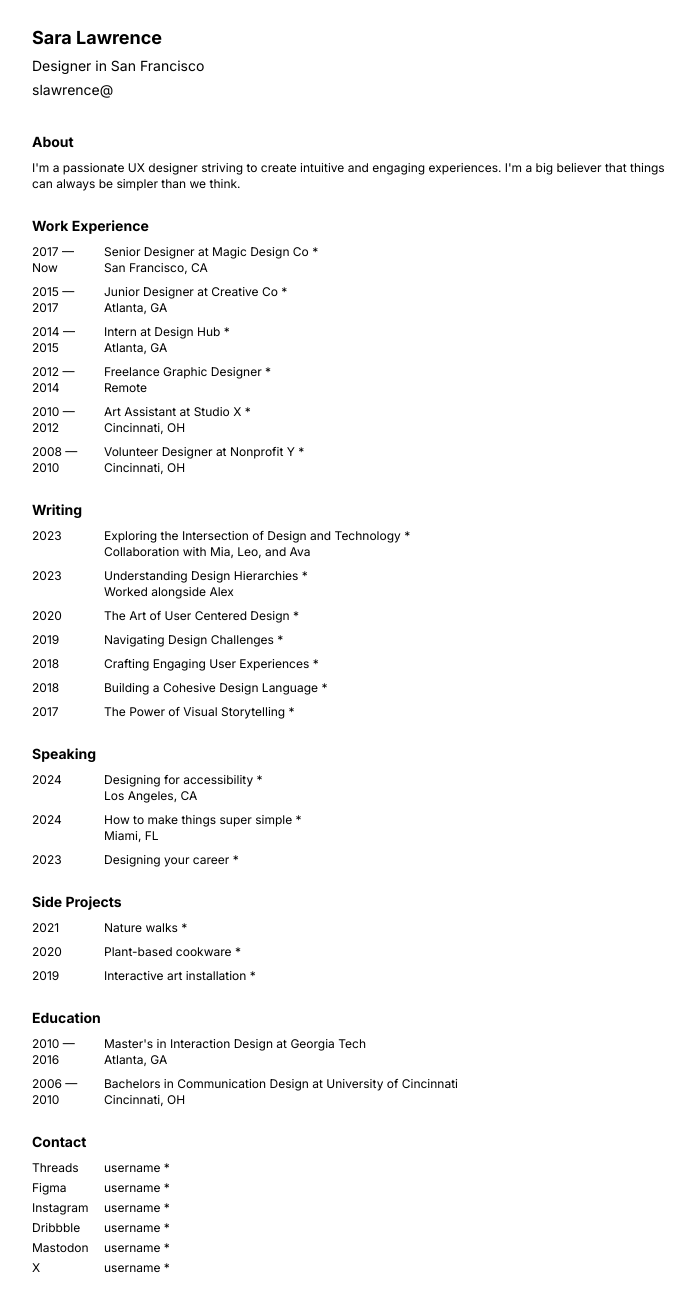
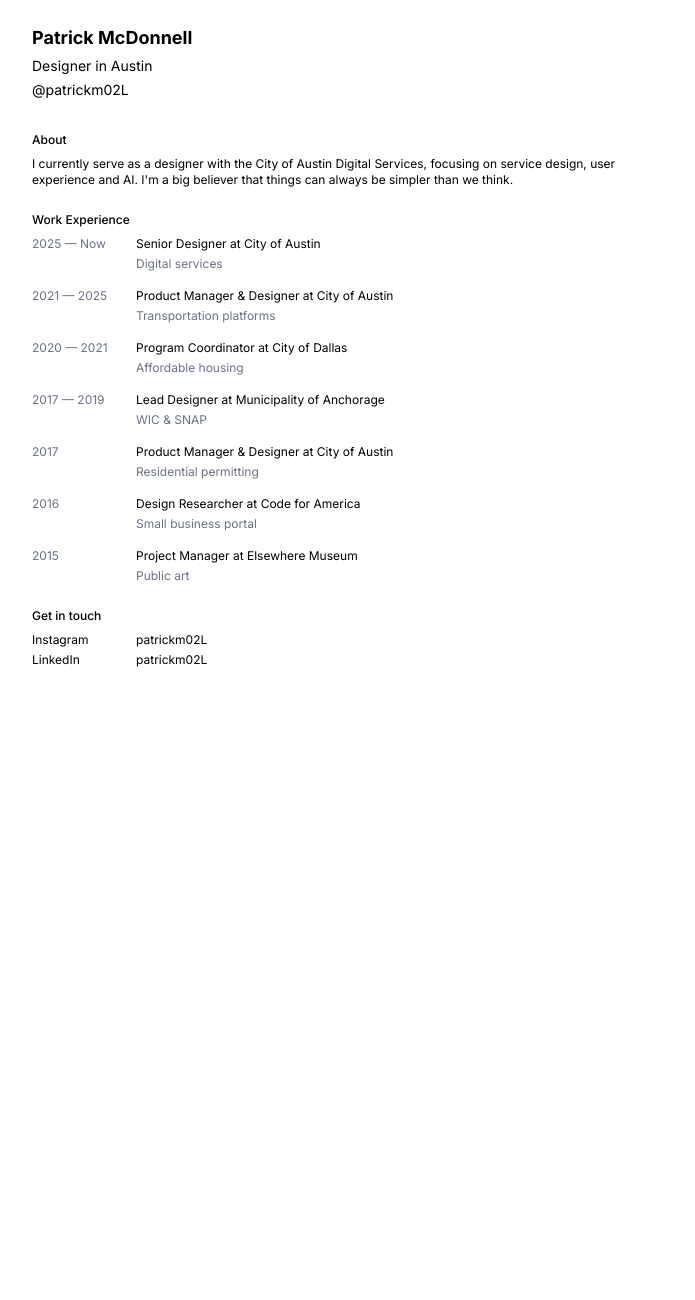
Before and after one commit to patrickm02L/resume, a Next.js app: page / in a window 1280 px wide. Shown: the whole page, without its empty margins (288-983 px from the left). After the commit the page ends 800 px from the top, so only its background shows below. Built offline with nearby package versions, Linux system fonts and the light colour scheme.

Commit message:
Update personal portfolio with new details for Patrick McDonnell. Changed title, header, and contact information. Revised work experience section to reflect current roles and responsibilities, enhancing the overall presentation of the portfolio.

```diff
--- a/src/app/layout.tsx
+++ b/src/app/layout.tsx
@@ -8,7 +8,7 @@ const inter = Inter({
 });
 
 export const metadata: Metadata = {
-  title: "Sara Lawrence - Designer",
+  title: "Patrick McDonnell - Designer",
   description: "Passionate UX designer striving to create intuitive and engaging experiences.",
 };
 
--- a/src/app/page.tsx
+++ b/src/app/page.tsx
@@ -4,248 +4,104 @@ export default function Home() {
       <div className="max-w-2xl mx-auto py-6 px-4">
         {/* Header Section */}
         <header className="mb-8">
-          <h1 className="text-lg font-bold text-black mb-1">Sara Lawrence</h1>
-          <p className="text-sm text-black mb-1">Designer in San Francisco</p>
-          <p className="text-sm text-black">slawrence@</p>
+          <h1 className="text-lg font-bold text-black mb-1">Patrick McDonnell</h1>
+          <p className="text-sm text-black mb-1">Designer in Austin</p>
+          <p className="text-sm text-black">@patrickm02L</p>
         </header>
 
         {/* About Section */}
         <section className="mb-6">
-          <h2 className="text-sm font-bold text-black mb-2">About</h2>
+          <h2 className="text-xs font-medium text-black mb-2">About</h2>
           <p className="text-xs text-black">
-            I'm a passionate UX designer striving to create intuitive and engaging experiences. I'm a
-            big believer that things can always be simpler than we think.
+            I currently serve as a designer with the City of Austin Digital Services, focusing on service design, user experience and AI. I'm a big believer that things can always be simpler than we think.
           </p>
         </section>
 
         {/* Work Experience Section */}
         <section className="mb-6">
-          <h2 className="text-sm font-bold text-black mb-2">Work Experience</h2>
+          <h2 className="text-xs font-medium text-black mb-2">Work Experience</h2>
 
-          <div className="space-y-2">
-            {/* Magic Design Co */}
+          <div className="space-y-4">
+            {/* Senior Designer at City of Austin */}
             <div className="flex gap-2">
-              <div className="text-black text-xs w-16 flex-shrink-0">2017 — Now</div>
+              <div className="text-gray-500 text-xs w-24 flex-shrink-0">2025 — Now</div>
               <div className="flex-1">
-                <h3 className="text-xs text-black">Senior Designer at Magic Design Co *</h3>
-                <p className="text-xs text-black">San Francisco, CA</p>
+                <h3 className="text-xs text-black mb-1">Senior Designer at City of Austin</h3>
+                <p className="text-xs text-gray-500">Digital services</p>
               </div>
             </div>
 
-            {/* Creative Co */}
+            {/* Product Manager & Designer at City of Austin */}
             <div className="flex gap-2">
-              <div className="text-black text-xs w-16 flex-shrink-0">2015 — 2017</div>
+              <div className="text-gray-500 text-xs w-24 flex-shrink-0">2021 — 2025</div>
               <div className="flex-1">
-                <h3 className="text-xs text-black">Junior Designer at Creative Co *</h3>
-                <p className="text-xs text-black">Atlanta, GA</p>
+                <h3 className="text-xs text-black mb-1">Product Manager & Designer at City of Austin</h3>
+                <p className="text-xs text-gray-500">Transportation platforms</p>
               </div>
             </div>
 
-            {/* Design Hub */}
+            {/* City of Dallas */}
             <div className="flex gap-2">
-              <div className="text-black text-xs w-16 flex-shrink-0">2014 — 2015</div>
+              <div className="text-gray-500 text-xs w-24 flex-shrink-0">2020 — 2021</div>
               <div className="flex-1">
-                <h3 className="text-xs text-black">Intern at Design Hub *</h3>
-                <p className="text-xs text-black">Atlanta, GA</p>
+                <h3 className="text-xs text-black mb-1">Program Coordinator at City of Dallas</h3>
+                <p className="text-xs text-gray-500">Affordable housing</p>
               </div>
             </div>
 
-            {/* Freelance */}
+            {/* Municipality of Anchorage */}
             <div className="flex gap-2">
-              <div className="text-black text-xs w-16 flex-shrink-0">2012 — 2014</div>
+              <div className="text-gray-500 text-xs w-24 flex-shrink-0">2017 — 2019</div>
               <div className="flex-1">
-                <h3 className="text-xs text-black">Freelance Graphic Designer *</h3>
-                <p className="text-xs text-black">Remote</p>
+                <h3 className="text-xs text-black mb-1">Lead Designer at Municipality of Anchorage</h3>
+                <p className="text-xs text-gray-500">WIC & SNAP</p>
               </div>
             </div>
 
-            {/* Studio X */}
+            {/* City of Austin 2017 */}
             <div className="flex gap-2">
-              <div className="text-black text-xs w-16 flex-shrink-0">2010 — 2012</div>
+              <div className="text-gray-500 text-xs w-24 flex-shrink-0">2017</div>
               <div className="flex-1">
-                <h3 className="text-xs text-black">Art Assistant at Studio X *</h3>
-                <p className="text-xs text-black">Cincinnati, OH</p>
+                <h3 className="text-xs text-black mb-1">Product Manager & Designer at City of Austin</h3>
+                <p className="text-xs text-gray-500">Residential permitting</p>
               </div>
             </div>
 
-            {/* Nonprofit */}
+            {/* Code for America */}
             <div className="flex gap-2">
-              <div className="text-black text-xs w-16 flex-shrink-0">2008 — 2010</div>
+              <div className="text-gray-500 text-xs w-24 flex-shrink-0">2016</div>
               <div className="flex-1">
-                <h3 className="text-xs text-black">Volunteer Designer at Nonprofit Y *</h3>
-                <p className="text-xs text-black">Cincinnati, OH</p>
+                <h3 className="text-xs text-black mb-1">Design Researcher at Code for America</h3>
+                <p className="text-xs text-gray-500">Small business portal</p>
+              </div>
+            </div>
+
+            {/* Elsewhere Museum */}
+            <div className="flex gap-2">
+              <div className="text-gray-500 text-xs w-24 flex-shrink-0">2015</div>
+              <div className="flex-1">
+                <h3 className="text-xs text-black mb-1">Project Manager at Elsewhere Museum</h3>
+                <p className="text-xs text-gray-500">Public art</p>
               </div>
             </div>
           </div>
         </section>
 
-        {/* Writing Section */}
-        <section className="mb-6">
-          <h2 className="text-sm font-bold text-black mb-2">Writing</h2>
 
-          <div className="space-y-2">
-            <div className="flex gap-2">
-              <div className="text-black text-xs w-16 flex-shrink-0">2023</div>
-              <div className="flex-1">
-                <h3 className="text-xs text-black">Exploring the Intersection of Design and Technology *</h3>
-                <p className="text-xs text-black">Collaboration with Mia, Leo, and Ava</p>
-              </div>
-            </div>
 
-            <div className="flex gap-2">
-              <div className="text-black text-xs w-16 flex-shrink-0">2023</div>
-              <div className="flex-1">
-                <h3 className="text-xs text-black">Understanding Design Hierarchies *</h3>
-                <p className="text-xs text-black">Worked alongside Alex</p>
-              </div>
-            </div>
 
-            <div className="flex gap-2">
-              <div className="text-black text-xs w-16 flex-shrink-0">2020</div>
-              <div className="flex-1">
-                <h3 className="text-xs text-black">The Art of User Centered Design *</h3>
-              </div>
-            </div>
-
-            <div className="flex gap-2">
-              <div className="text-black text-xs w-16 flex-shrink-0">2019</div>
-              <div className="flex-1">
-                <h3 className="text-xs text-black">Navigating Design Challenges *</h3>
-              </div>
-            </div>
-
-            <div className="flex gap-2">
-              <div className="text-black text-xs w-16 flex-shrink-0">2018</div>
-              <div className="flex-1">
-                <h3 className="text-xs text-black">Crafting Engaging User Experiences *</h3>
-              </div>
-            </div>
-
-            <div className="flex gap-2">
-              <div className="text-black text-xs w-16 flex-shrink-0">2018</div>
-              <div className="flex-1">
-                <h3 className="text-xs text-black">Building a Cohesive Design Language *</h3>
-              </div>
-            </div>
-
-            <div className="flex gap-2">
-              <div className="text-black text-xs w-16 flex-shrink-0">2017</div>
-              <div className="flex-1">
-                <h3 className="text-xs text-black">The Power of Visual Storytelling *</h3>
-              </div>
-            </div>
-          </div>
-        </section>
-
-        {/* Speaking Section */}
-        <section className="mb-6">
-          <h2 className="text-sm font-bold text-black mb-2">Speaking</h2>
-
-          <div className="space-y-2">
-            <div className="flex gap-2">
-              <div className="text-black text-xs w-16 flex-shrink-0">2024</div>
-              <div className="flex-1">
-                <h3 className="text-xs text-black">Designing for accessibility *</h3>
-                <p className="text-xs text-black">Los Angeles, CA</p>
-              </div>
-            </div>
-
-            <div className="flex gap-2">
-              <div className="text-black text-xs w-16 flex-shrink-0">2024</div>
-              <div className="flex-1">
-                <h3 className="text-xs text-black">How to make things super simple *</h3>
-                <p className="text-xs text-black">Miami, FL</p>
-              </div>
-            </div>
-
-            <div className="flex gap-2">
-              <div className="text-black text-xs w-16 flex-shrink-0">2023</div>
-              <div className="flex-1">
-                <h3 className="text-xs text-black">Designing your career *</h3>
-              </div>
-            </div>
-          </div>
-        </section>
-
-        {/* Side Projects Section */}
-        <section className="mb-6">
-          <h2 className="text-sm font-bold text-black mb-2">Side Projects</h2>
-
-          <div className="space-y-2">
-            <div className="flex gap-2">
-              <div className="text-black text-xs w-16 flex-shrink-0">2021</div>
-              <div className="flex-1">
-                <h3 className="text-xs text-black">Nature walks *</h3>
-              </div>
-            </div>
-
-            <div className="flex gap-2">
-              <div className="text-black text-xs w-16 flex-shrink-0">2020</div>
-              <div className="flex-1">
-                <h3 className="text-xs text-black">Plant-based cookware *</h3>
-              </div>
-            </div>
-
-            <div className="flex gap-2">
-              <div className="text-black text-xs w-16 flex-shrink-0">2019</div>
-              <div className="flex-1">
-                <h3 className="text-xs text-black">Interactive art installation *</h3>
-              </div>
-            </div>
-          </div>
-        </section>
-
-        {/* Education Section */}
-        <section className="mb-6">
-          <h2 className="text-sm font-bold text-black mb-2">Education</h2>
-
-          <div className="space-y-2">
-            <div className="flex gap-2">
-              <div className="text-black text-xs w-16 flex-shrink-0">2010 — 2016</div>
-              <div className="flex-1">
-                <h3 className="text-xs text-black">Master's in Interaction Design at Georgia Tech</h3>
-                <p className="text-xs text-black">Atlanta, GA</p>
-              </div>
-            </div>
-
-            <div className="flex gap-2">
-              <div className="text-black text-xs w-16 flex-shrink-0">2006 — 2010</div>
-              <div className="flex-1">
-                <h3 className="text-xs text-black">Bachelors in Communication Design at University of Cincinnati</h3>
-                <p className="text-xs text-black">Cincinnati, OH</p>
-              </div>
-            </div>
-          </div>
-        </section>
-
-        {/* Contact Section */}
+        {/* Get in touch Section */}
         <section>
-          <h2 className="text-sm font-bold text-black mb-2">Contact</h2>
+          <h2 className="text-xs font-medium text-black mb-2">Get in touch</h2>
 
           <div className="space-y-1">
             <div className="flex gap-2">
-              <span className="text-black text-xs w-16">Threads</span>
-              <span className="text-black text-xs">username *</span>
+              <span className="text-black text-xs w-24">Instagram</span>
+              <a href="https://www.instagram.com/patrickm02l" target="_blank" rel="noopener noreferrer" className="text-black text-xs hover:underline">patrickm02L</a>
             </div>
             <div className="flex gap-2">
-              <span className="text-black text-xs w-16">Figma</span>
-              <span className="text-black text-xs">username *</span>
-            </div>
-            <div className="flex gap-2">
-              <span className="text-black text-xs w-16">Instagram</span>
-              <span className="text-black text-xs">username *</span>
-            </div>
-            <div className="flex gap-2">
-              <span className="text-black text-xs w-16">Dribbble</span>
-              <span className="text-black text-xs">username *</span>
-            </div>
-            <div className="flex gap-2">
-              <span className="text-black text-xs w-16">Mastodon</span>
-              <span className="text-black text-xs">username *</span>
-            </div>
-            <div className="flex gap-2">
-              <span className="text-black text-xs w-16">X</span>
-              <span className="text-black text-xs">username *</span>
+              <span className="text-black text-xs w-24">LinkedIn</span>
+              <a href="https://www.linkedin.com/in/patrickm02l/" target="_blank" rel="noopener noreferrer" className="text-black text-xs hover:underline">patrickm02L</a>
             </div>
           </div>
         </section>
```
